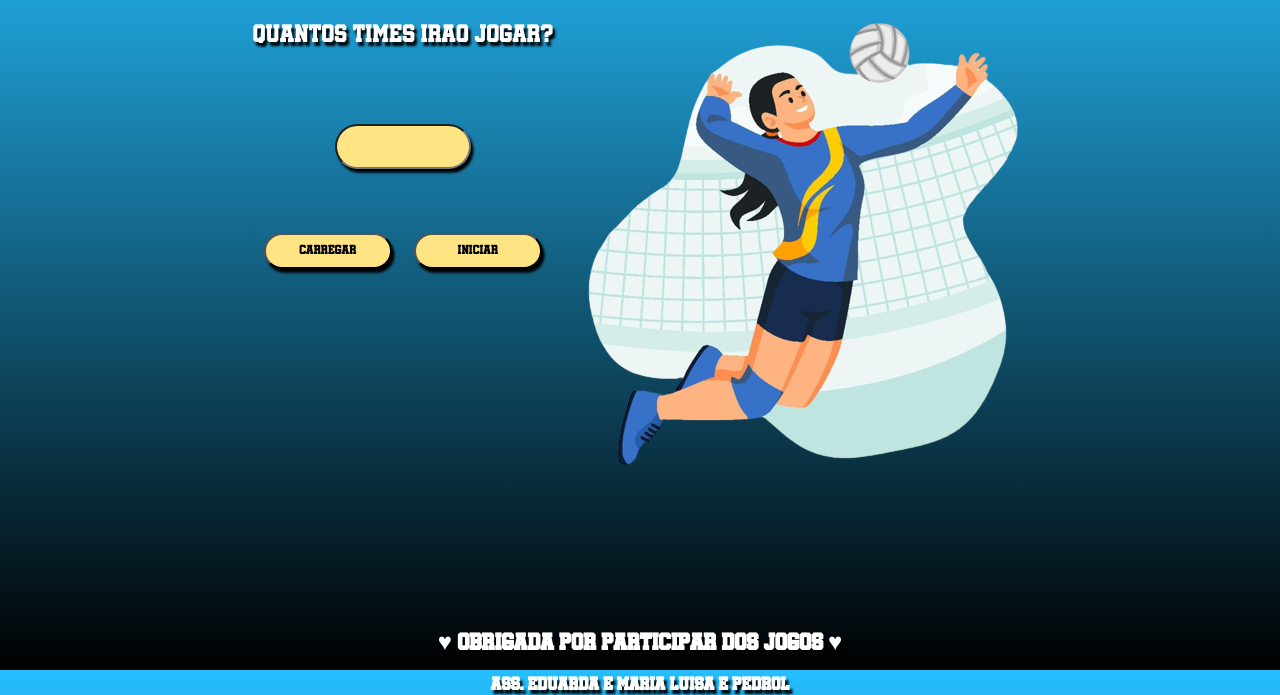
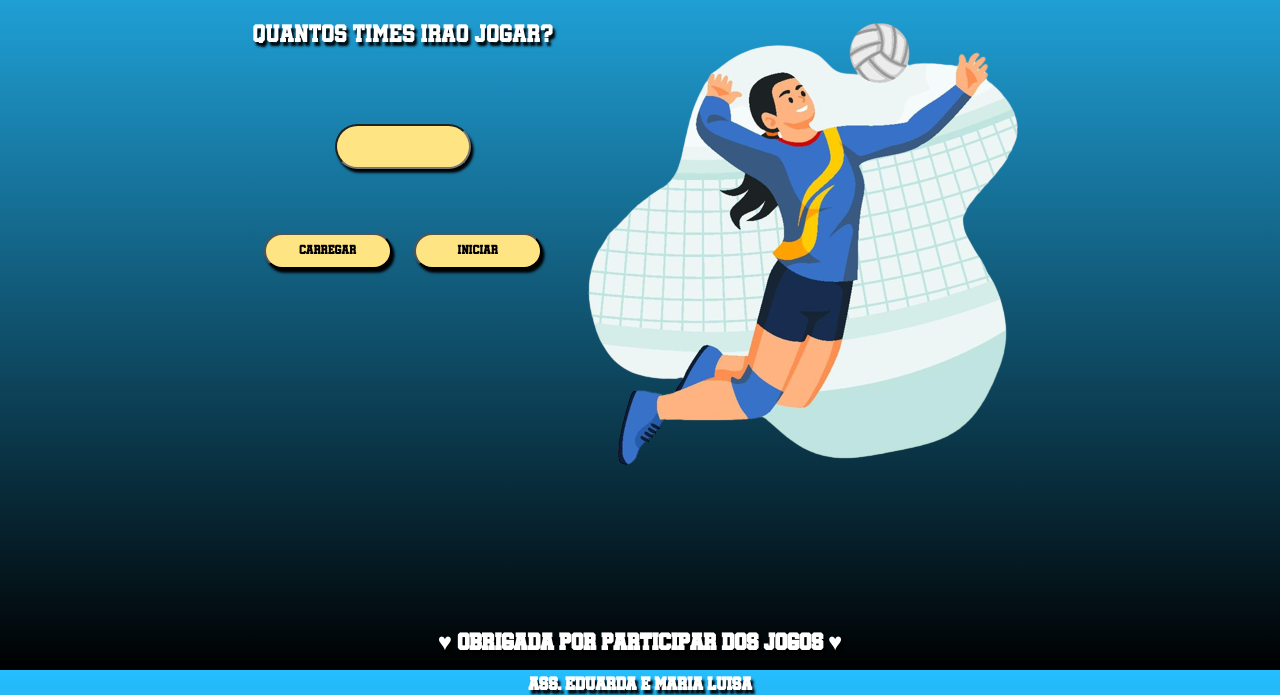
Before and after one commit to doardaxureder/v-lei, a plain HTML site: page index.html in a window 1280 px wide. Shown: the part 130-825 px from the top of the page. Drawn offline with Linux system fonts and the light colour scheme.

Commit message:
Update index.html

```diff
--- a/index.html
+++ b/index.html
@@ -37,7 +37,7 @@
     <footer>
         <div id="pezinhonho">
             <h2>♥ Obrigada por participar dos jogos ♥</h2>
-            <h3>Ass. Eduarda e Maria Luisa e Pedrol</h3>
+            <h3>Ass. Eduarda e Maria Luisa</h3>
         </div>
     </footer>
     <script src="script.js"></script>
```
